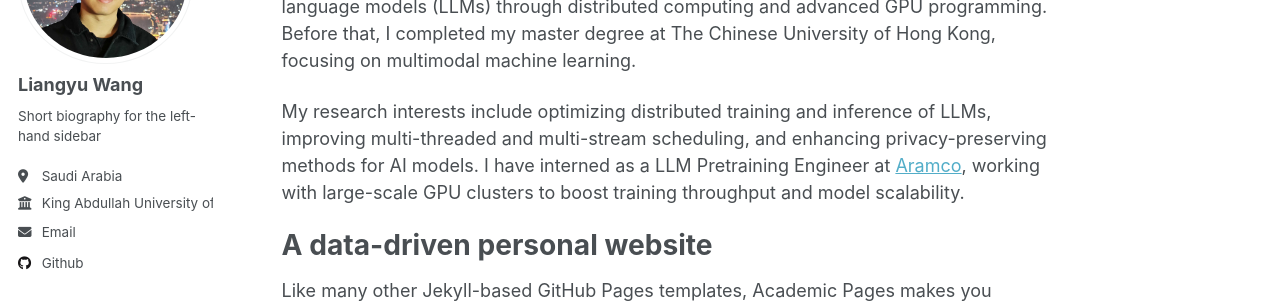
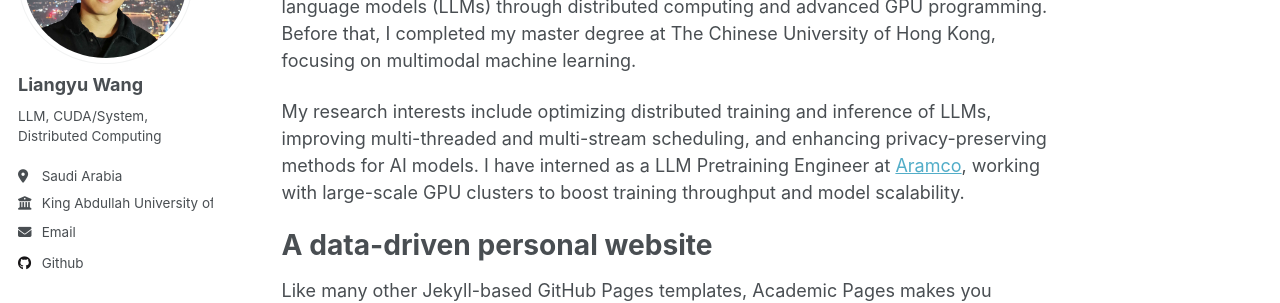
Before and after one commit to liangyuwang/liangyuwang.github.io, a Jekyll site: the page built from _pages/about.md, in a window 1280 px wide. Shown: the part 209-512 px from the top of the page. Built offline with Jekyll 4.4.1, drawn with Linux system fonts in a browser that asks for light colours.

Commit message:
update _config

```diff
--- a/_config.yml
+++ b/_config.yml
@@ -24,7 +24,7 @@ author:
   avatar           : "profile.png"
   name             : "Liangyu Wang"
   pronouns         : # example: "she/her"
-  bio              : "Short biography for the left-hand sidebar"
+  bio              : "LLM, CUDA/System, Distributed Computing"
   location         : "Saudi Arabia"
   employer         : "King Abdullah University of Science and Technology (KAUST)"
   uri              : # URL
```
